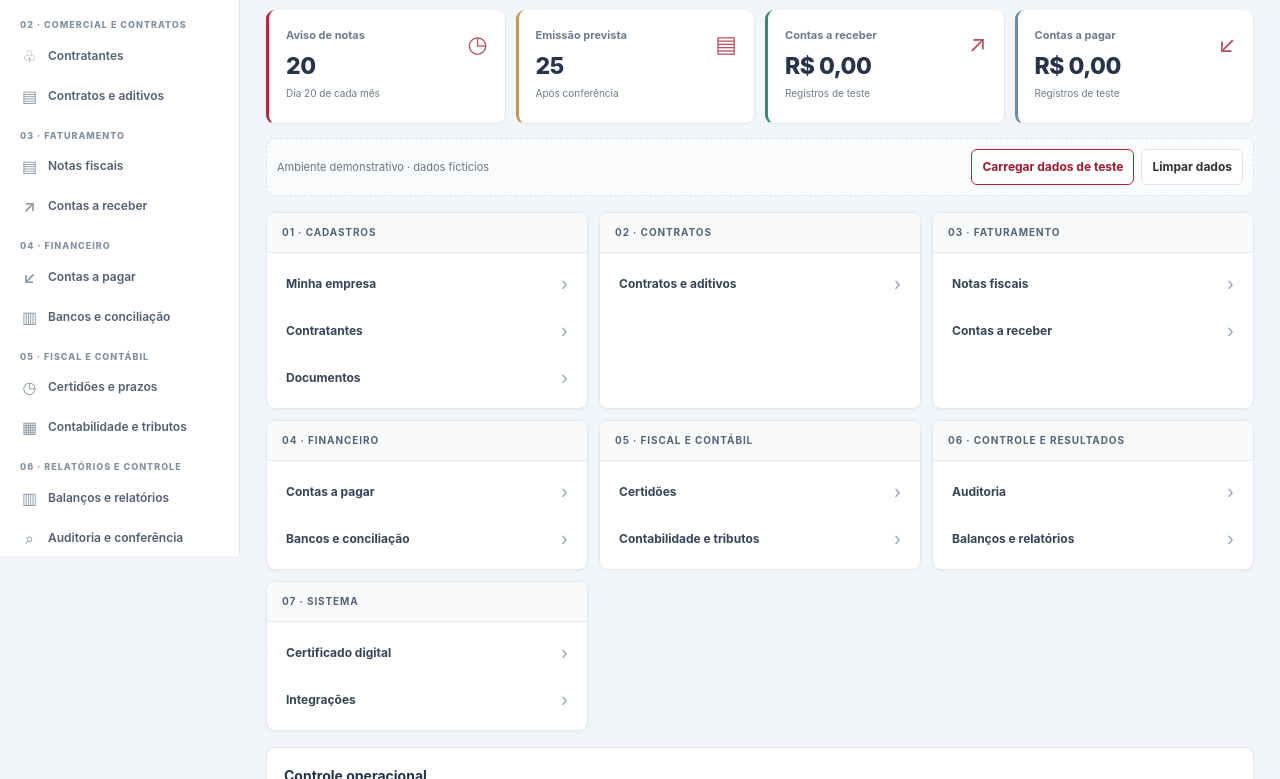
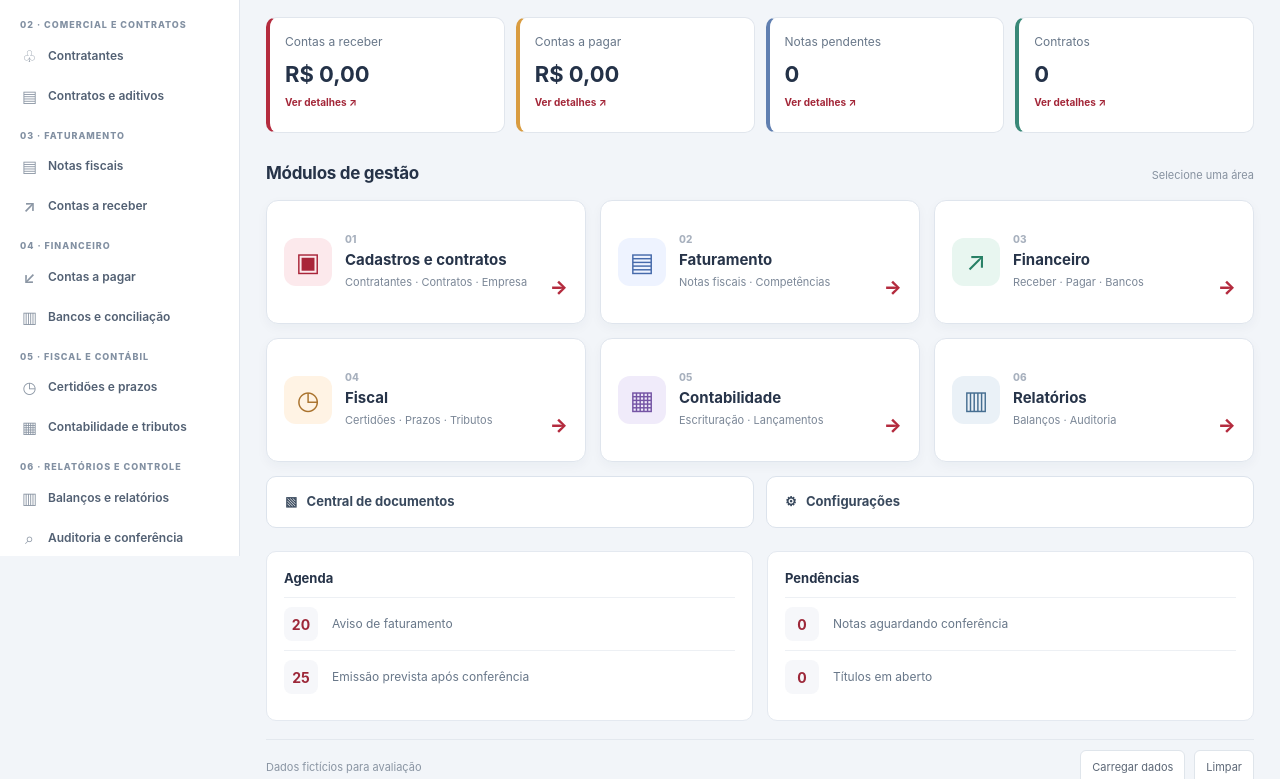
Before and after one commit to rosehsg-svg/mdn-gestao-fiscal, a plain HTML site: page index.html in a window 1280 px wide. Shown: the part 244-1023 px from the top of the page. Drawn offline with Linux system fonts and the light colour scheme.

Commit message:
Reconstruir painel com seis botões de módulos destacados e hierarquia operacional clara

```diff
--- a/index.html
+++ b/index.html
@@ -69,7 +69,17 @@ body{background:#f2f5f9;color:#263348}
 .erp-strip button:first-child{background:#a72437;color:#fff;border-color:#a72437}
 @media(max-width:1050px){.routine{grid-template-columns:repeat(2,minmax(0,1fr))}}
 @media(max-width:750px){.shell{display:block}.topbar{height:60px;padding:0 14px}.main{padding:15px 12px 70px}.heading h1{font-size:22px}.metrics{gap:8px}.metric{padding:12px;min-height:106px}.metric .value{font-size:19px}.routine{grid-template-columns:1fr;gap:10px}.routine-group h2{padding:12px}.routine-buttons{grid-template-columns:repeat(2,minmax(0,1fr));padding:9px}.routine-buttons button{min-height:45px;padding:9px;font-size:12px;border:1px solid #f0f2f5}.erp-strip{padding:10px;align-items:flex-start;flex-direction:column}.erp-strip .actions{width:100%}.erp-strip button{flex:1}.demo-controls{padding:9px}.card{padding:14px}}
-</style><style id="hybrid-erp">.routine-group{border:1px solid #e2e8f0;box-shadow:0 1px 5px #2233440a}.routine-buttons button{background:#fff;border-color:#e5eaf0}.routine-group h2{color:#536479}.card{border-color:#e3e8ef}.erp-strip{background:#fff;border:1px solid #e3e8ef;border-radius:9px;padding:10px 13px;margin-bottom:17px}.metric .value{letter-spacing:-.5px}.demo-controls{border:1px dashed #dce3ec;border-radius:9px;padding:10px;background:#f9fbfd}@media(max-width:750px){.erp-strip{padding:11px}.routine-buttons button{min-height:48px}}</style></head><body><div class="shell"><aside class="sidebar" id="sidebar"><div class="brand"><div class="name">MDN<span>SERVIÇOS MÉDICOS</span></div><svg viewBox="0 0 230 30" aria-hidden="true"><path d="M0 16H65l8-4 8 10 7-18 10 24 8-12h124" fill="none" stroke="#b91f32" stroke-width="2.6" stroke-linejoin="round"/></svg><small>GESTÃO FISCAL & EMPRESARIAL</small></div><div id="nav"></div><div class="sidebar-foot">Ambiente de demonstração<br>Sem dados fiscais reais e sem emissão oficial</div></aside><div class="workspace"><header class="topbar"><div style="display:flex;align-items:center;gap:12px"><button class="mobilemenu" id="mobilemenu" aria-label="Abrir menu">☰</button><strong>MDN Gestão Fiscal</strong></div><div class="right"><span class="tag">AMBIENTE DE TESTES</span><span class="avatar">M</span></div></header><main class="main" id="main"></main></div></div><script>
+</style><style id="hybrid-erp">.routine-group{border:1px solid #e2e8f0;box-shadow:0 1px 5px #2233440a}.routine-buttons button{background:#fff;border-color:#e5eaf0}.routine-group h2{color:#536479}.card{border-color:#e3e8ef}.erp-strip{background:#fff;border:1px solid #e3e8ef;border-radius:9px;padding:10px 13px;margin-bottom:17px}.metric .value{letter-spacing:-.5px}.demo-controls{border:1px dashed #dce3ec;border-radius:9px;padding:10px;background:#f9fbfd}@media(max-width:750px){.erp-strip{padding:11px}.routine-buttons button{min-height:48px}}</style><style id="mdn-home-rebuild">
+.home-heading{display:flex;align-items:center;justify-content:space-between;gap:12px;margin-bottom:20px}.home-heading h1{font-size:27px;margin:4px 0 2px;letter-spacing:-.8px}.home-heading p{color:#738092;font-size:12px;margin:0}.home-mode{background:#f2f4f8;border:1px solid #dfe4eb;color:#657287;border-radius:6px;font-size:10px;letter-spacing:.7px;font-weight:800;padding:7px 10px}
+.home-summary{display:grid;grid-template-columns:repeat(4,minmax(0,1fr));gap:11px;margin-bottom:28px}.home-stat{text-align:left;background:#fff;border:1px solid #e1e6ed;border-left:4px solid #b42b3e;border-radius:10px;padding:15px;display:flex;flex-direction:column;min-height:116px}.home-stat:nth-child(2){border-left-color:#d99c40}.home-stat:nth-child(3){border-left-color:#607fb0}.home-stat:nth-child(4){border-left-color:#398878}.home-stat span{font-size:12px;color:#687789}.home-stat strong{font-size:22px;color:#243248;line-height:1.25;margin:10px 0 6px}.home-stat small{font-size:10px;color:#a32638;font-weight:700}
+.home-section-title{display:flex;align-items:baseline;justify-content:space-between;gap:10px;margin-bottom:13px}.home-section-title h2{font-size:17px;margin:0;letter-spacing:-.3px}.home-section-title span{color:#8792a0;font-size:11px}
+.module-grid{display:grid;grid-template-columns:repeat(3,minmax(0,1fr));gap:14px}.module-button{display:flex;align-items:center;text-align:left;gap:13px;min-height:124px;padding:20px 17px;background:#fff;border:1px solid #dfe5ed;border-radius:12px;box-shadow:0 4px 12px #23354a0a;position:relative;transition:transform .15s,border-color .15s,box-shadow .15s}.module-button:hover,.module-button:focus-visible{border-color:#bd6875;box-shadow:0 8px 20px #23354a14;transform:translateY(-2px)}.module-icon{flex:0 0 48px;height:48px;display:grid;place-items:center;border-radius:12px;font-size:26px;background:#fce9ec;color:#a92539}.module-button.billing .module-icon{background:#eef3ff;color:#466aab}.module-button.finance .module-icon{background:#e8f6f0;color:#278065}.module-button.fiscal .module-icon{background:#fff3e4;color:#aa732e}.module-button.accounting .module-icon{background:#f0ebfa;color:#7555a5}.module-button.reports .module-icon{background:#eaf1f7;color:#466e91}.module-body{display:flex;flex-direction:column;min-width:0;flex:1}.module-number{font-size:10px;color:#a8b1be;font-weight:800;margin-bottom:3px}.module-body strong{font-size:15px;color:#273449;line-height:1.3}.module-body small{font-size:11px;color:#7b8797;line-height:1.45;margin-top:5px}.module-arrow{color:#b42b3e;font-size:19px;font-weight:800;align-self:flex-end}
+.home-footer-actions{display:grid;grid-template-columns:1fr 1fr;gap:12px;margin-top:14px}.home-footer-actions button{background:#fff;border:1px solid #dce3ec;border-radius:10px;text-align:left;padding:14px 18px;font-size:13px;font-weight:750;color:#39495d;min-height:52px}.home-footer-actions button:hover{background:#fceff1;border-color:#d99da7}
+.home-bottom{display:grid;grid-template-columns:1fr 1fr;gap:14px;margin-top:23px}.home-box{background:#fff;border:1px solid #e4e9f0;border-radius:10px;padding:17px}.home-box h3{font-size:13px;margin:0 0 9px}.home-box>div{display:flex;align-items:center;gap:14px;padding:9px 0;border-top:1px solid #edf0f4}.home-box>div strong{display:grid;place-items:center;min-width:34px;height:34px;background:#f6f7fa;color:#9d2839;border-radius:8px;font-size:14px}.home-box>div span{font-size:12px;color:#687789}
+.home-test-tools{display:flex;align-items:center;gap:9px;margin-top:18px;padding:10px 0;border-top:1px solid #e3e8ee}.home-test-tools span{font-size:11px;color:#8a95a3;margin-right:auto}.home-test-tools button{background:#fff;border:1px solid #dfe5eb;color:#5d6877;border-radius:6px;padding:8px 11px;font-size:11px}
+@media(max-width:1150px){.module-grid{grid-template-columns:repeat(2,minmax(0,1fr))}}
+@media(max-width:750px){.home-heading{margin-bottom:14px}.home-heading h1{font-size:24px}.home-mode{font-size:9px;padding:5px 7px}.home-summary{grid-template-columns:repeat(2,minmax(0,1fr));gap:9px;margin-bottom:22px}.home-stat{min-height:101px;padding:12px}.home-stat strong{font-size:17px;margin:7px 0 5px}.home-stat span{font-size:11px}.module-grid{grid-template-columns:1fr;gap:10px}.module-button{min-height:91px;padding:13px 14px;gap:12px;border:1px solid #dce2eb;border-left:4px solid #aa263a}.module-icon{flex-basis:44px;height:44px;font-size:23px}.module-body strong{font-size:15px}.module-body small{font-size:11px}.home-footer-actions{gap:9px}.home-footer-actions button{font-size:11px;padding:12px}.home-bottom{grid-template-columns:1fr;gap:10px;margin-top:17px}.home-test-tools{flex-wrap:wrap}.home-test-tools span{flex-basis:100%}}
+</style></head><body><div class="shell"><aside class="sidebar" id="sidebar"><div class="brand"><div class="name">MDN<span>SERVIÇOS MÉDICOS</span></div><svg viewBox="0 0 230 30" aria-hidden="true"><path d="M0 16H65l8-4 8 10 7-18 10 24 8-12h124" fill="none" stroke="#b91f32" stroke-width="2.6" stroke-linejoin="round"/></svg><small>GESTÃO FISCAL & EMPRESARIAL</small></div><div id="nav"></div><div class="sidebar-foot">Ambiente de demonstração<br>Sem dados fiscais reais e sem emissão oficial</div></aside><div class="workspace"><header class="topbar"><div style="display:flex;align-items:center;gap:12px"><button class="mobilemenu" id="mobilemenu" aria-label="Abrir menu">☰</button><strong>MDN Gestão Fiscal</strong></div><div class="right"><span class="tag">AMBIENTE DE TESTES</span><span class="avatar">M</span></div></header><main class="main" id="main"></main></div></div><script>
 const groups=[
 ["01 · GESTÃO",[["inicio","◫","Painel de gestão"],["institucional","▣","Minha empresa · MDN"]]],
 ["02 · COMERCIAL E CONTRATOS",[["contratantes","♧","Contratantes"],["contratos","▤","Contratos e aditivos"]]],
@@ -94,18 +104,25 @@ return heading(name,isReceive?"Títulos, vencimentos e recebimentos.":"Fornecedo
 +'<p class="footnote">Baixas demonstrativas: não realizam transferência bancária nem escrituração oficial.</p>';
 }
 function view(id){switch(id){
-case "inicio":return heading("Painel de gestão","Resumo operacional")
-+'<div class="grid metrics">'+[['◷','20','Aviso de notas','Dia 20 de cada mês'],['▤','25','Emissão prevista','Após conferência'],['↗',money(state.titulos.filter(x=>x.tipo==="receber"&&x.situacao!=="baixado").reduce((a,x)=>a+Number(x.valor||0),0)),'Contas a receber','Registros de teste'],['↙',money(state.titulos.filter(x=>x.tipo==="pagar"&&x.situacao!=="baixado").reduce((a,x)=>a+Number(x.valor||0),0)),'Contas a pagar','Registros de teste']].map(x=>'<div class="card metric"><span class="symbol">'+x[0]+'</span><div class="label">'+x[2]+'</div><div class="value">'+x[1]+'</div><div class="sub">'+x[3]+'</div></div>').join("")+'</div>'
-+'<div class="demo-controls"><span>Ambiente demonstrativo · dados fictícios</span><div><button type="button" data-demo="load">Carregar dados de teste</button><button type="button" data-demo="reset">Limpar dados</button></div></div>'+'<div class="routine">'+[
-["01 · CADASTROS",[["institucional","Minha empresa"],["contratantes","Contratantes"],["documentos","Documentos"]]],
-["02 · CONTRATOS",[["contratos","Contratos e aditivos"]]],
-["03 · FATURAMENTO",[["notas","Notas fiscais"],["receber","Contas a receber"]]],
-["04 · FINANCEIRO",[["pagar","Contas a pagar"],["financeiro","Bancos e conciliação"]]],
-["05 · FISCAL E CONTÁBIL",[["certidoes","Certidões"],["contabilidade","Contabilidade e tributos"]]],
-["06 · CONTROLE E RESULTADOS",[["auditoria","Auditoria"],["balancos","Balanços e relatórios"]]],
-["07 · SISTEMA",[["certificado","Certificado digital"],["integracoes","Integrações"]]]
-].map(g=>'<div class="routine-group"><h2>'+g[0]+'</h2><div class="routine-buttons">'+g[1].map(x=>'<button type="button" data-go="'+x[0]+'"><span>'+x[1]+'</span><span aria-hidden="true">›</span></button>').join("")+'</div></div>').join("")+'</div>'
-+'<div class="card" style="margin-top:16px"><h2>Controle operacional</h2><div class="tablewrap"><table><thead><tr><th>Módulo</th><th>Registros</th><th>Acesso</th></tr></thead><tbody>'+[['Contratos',state.contratos.length,'contratos'],['Notas fiscais',state.notas.length,'notas'],['Contas a receber',state.titulos.filter(x=>x.tipo==="receber").length,'receber'],['Contas a pagar',state.titulos.filter(x=>x.tipo==="pagar").length,'pagar'],['Certidões',state.certidoes.length,'certidoes']].map(x=>'<tr><td>'+x[0]+'</td><td>'+x[1]+'</td><td><button type="button" class="ledger-action" data-go="'+x[2]+'">Abrir</button></td></tr>').join("")+'</tbody></table></div></div>'+'<div class="grid two" style="margin-top:18px">'+card("Agenda fiscal",'<div class="item"><span class="folder">20</span><div><b>Aviso de faturamento</b><small>Dia 20 de cada mês</small></div></div><div class="item"><span class="folder">25</span><div><b>Emissão programada</b><small>Dia 25, após conferência</small></div></div>')+card("Pendências",item("▤","Notas sem conferência",state.notas.filter(x=>!x.conferido).length+" registro(s) de teste")+item("◷","Certidões cadastradas",state.certidoes.length+" registro(s) de teste"))+'</div>';
+case "inicio":return '<div class="home-heading"><div><div class="eyebrow">MDN SERVIÇOS MÉDICOS</div><h1>Painel de gestão</h1><p>Gestão empresarial, financeira e contábil</p></div><span class="home-mode">DEMONSTRAÇÃO</span></div>'
++'<div class="home-summary">'+[
+["Contas a receber",money(state.titulos.filter(x=>x.tipo==="receber"&&x.situacao!=="baixado").reduce((a,x)=>a+Number(x.valor||0),0)),"receber"],
+["Contas a pagar",money(state.titulos.filter(x=>x.tipo==="pagar"&&x.situacao!=="baixado").reduce((a,x)=>a+Number(x.valor||0),0)),"pagar"],
+["Notas pendentes",String(state.notas.filter(x=>!x.conferido).length),"notas"],
+["Contratos",String(state.contratos.length),"contratos"]
+].map(x=>'<button class="home-stat" type="button" data-go="'+x[2]+'"><span>'+x[0]+'</span><strong>'+x[1]+'</strong><small>Ver detalhes ↗</small></button>').join("")+'</div>'
++'<div class="home-section-title"><h2>Módulos de gestão</h2><span>Selecione uma área</span></div>'
++'<div class="module-grid">'+[
+["contratantes","01","Cadastros e contratos","Contratantes · Contratos · Empresa","▣","contracts"],
+["notas","02","Faturamento","Notas fiscais · Competências","▤","billing"],
+["receber","03","Financeiro","Receber · Pagar · Bancos","↗","finance"],
+["certidoes","04","Fiscal","Certidões · Prazos · Tributos","◷","fiscal"],
+["contabilidade","05","Contabilidade","Escrituração · Lançamentos","▦","accounting"],
+["balancos","06","Relatórios","Balanços · Auditoria","▥","reports"]
+].map(x=>'<button type="button" class="module-button '+x[5]+'" data-go="'+x[0]+'"><span class="module-icon">'+x[4]+'</span><span class="module-body"><span class="module-number">'+x[1]+'</span><strong>'+x[2]+'</strong><small>'+x[3]+'</small></span><span class="module-arrow">→</span></button>').join("")+'</div>'
++'<div class="home-footer-actions"><button type="button" data-go="documentos">▧ &nbsp; Central de documentos</button><button type="button" data-go="integracoes">⚙ &nbsp; Configurações</button></div>'
++'<div class="home-bottom"><div class="home-box"><h3>Agenda</h3><div><strong>20</strong><span>Aviso de faturamento</span></div><div><strong>25</strong><span>Emissão prevista após conferência</span></div></div><div class="home-box"><h3>Pendências</h3><div><strong>'+state.notas.filter(x=>!x.conferido).length+'</strong><span>Notas aguardando conferência</span></div><div><strong>'+state.titulos.filter(x=>x.situacao!=="baixado").length+'</strong><span>Títulos em aberto</span></div></div></div>'
++'<div class="home-test-tools"><span>Dados fictícios para avaliação</span><button type="button" data-demo="load">Carregar dados</button><button type="button" data-demo="reset">Limpar</button></div>';
 case "institucional":return heading("MDN Institucional","Documentação própria organizada por tipo, ano e mês")+ '<div class="grid two">'+card("Constituição e regularidade",item("▧","Constituição e registros","Contrato social, CNPJ, alterações e licenças")+item("◷","Certidões","Federais, estaduais, municipais, FGTS e trabalhistas")+item("◇","Jurídico e administrativo","Procurações, notificações e documentos legais"))+card("Contabilidade e identidade",item("▦","Contabilidade e fiscal","Livros, declarações, guias e balanços")+item("▥","Bancário e financeiro","Extratos, recibos e comprovantes")+item("✦","Identidade e materiais","Logotipos, apresentações e documentos institucionais"))+'</div>'+card("Preservação documental",'<p>Originais, versões anteriores, documentos substituídos e trilhas de auditoria serão preservados. O acervo real ainda não foi migrado.</p>');
 case "contratantes":return heading("Contratantes","Clientes e instituições contratantes da MDN")+card("Contratantes cadastrados",'<div>'+state.clientes.map(x=>'<span class="pill">'+safe(x)+'</span>').join("")+'</div>')+card("Cadastrar novo contratante",'<form data-type="cliente"><label class="field">Nome ou razão social<input name="nome" required placeholder="Nome do contratante"></label><button class="btn primary">Adicionar contratante</button></form>','Dados temporários apenas para testar a interface');
 case "contratos":return heading("Contratos e aditivos","Gestão de contratos de qualquer natureza")+card("Novo contrato demonstrativo",'<form data-type="contrato"><div class="formgrid"><label class="field">Contratante<select name="cliente">'+options()+'</select></label><label class="field">Vencimento<input type="date" name="data"></label></div><label class="field">Objeto<input name="objeto" required placeholder="Descrição do serviço ou objeto"></label><button class="btn primary">Cadastrar contrato</button></form>')+card("Contratos cadastrados",state.contratos.length?state.contratos.map(x=>item("▤",safe(x.objeto),safe(x.cliente)+" · "+safe(x.data))).join(""):empty);
```
